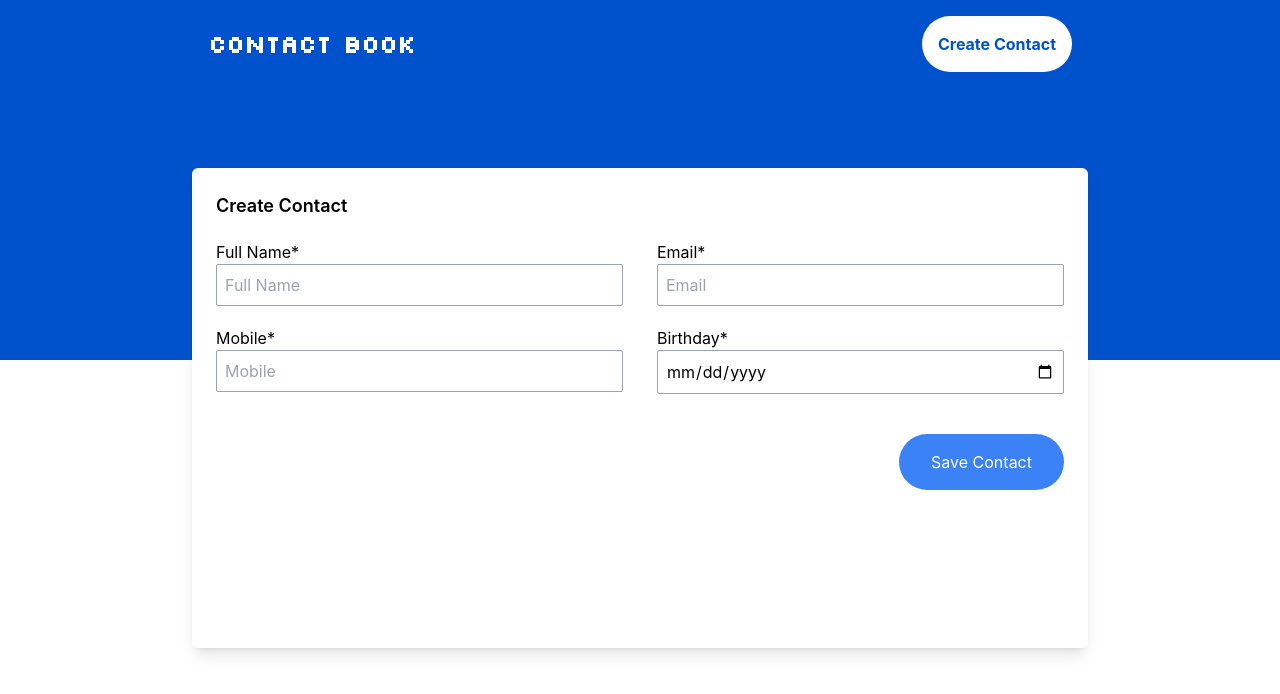
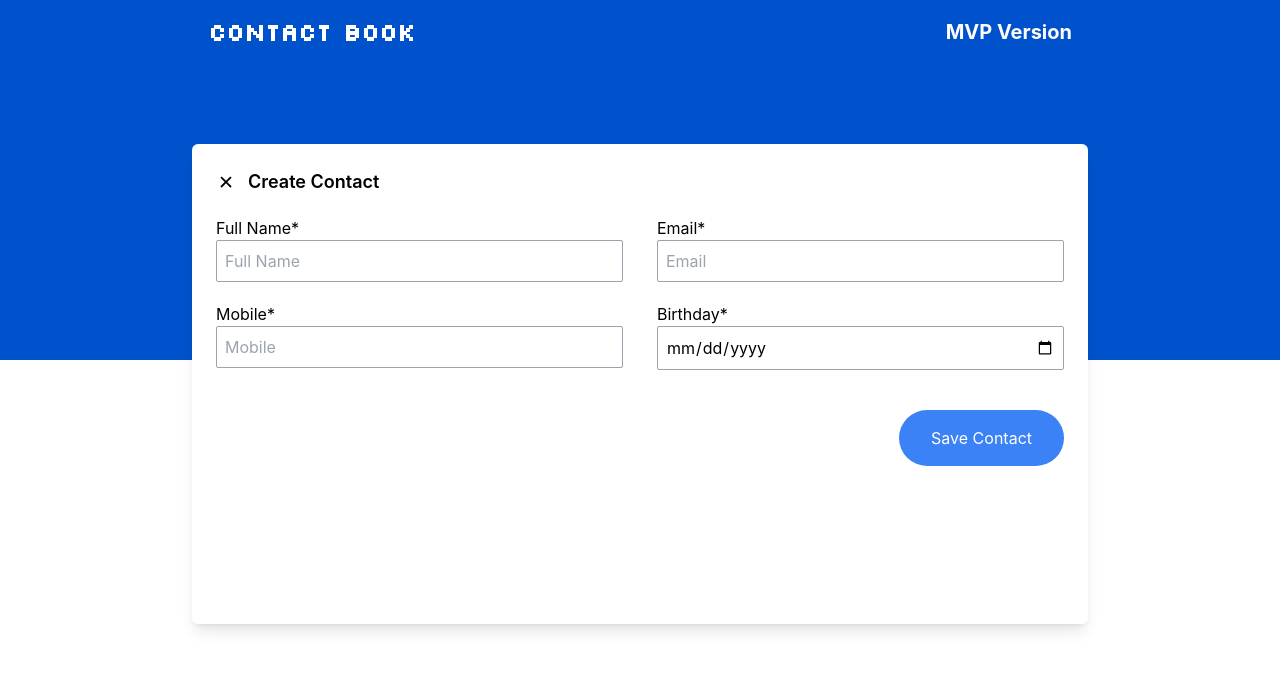
Before and after one commit to keshavsaini2607/address-book, a React (Create React App) app: page / in a window 1280 px wide. Both pictures are taken after a click on the button "Create New Contact". Shown: the top 694 px of the page. Built offline with nearby package versions, Linux system fonts and the light colour scheme; the HTML template or start-up script is replaced by a standard one.

Commit message:
ui update

```diff
--- a/src/components/Canvas/index.jsx
+++ b/src/components/Canvas/index.jsx
@@ -1,18 +1,20 @@
 import React, { useState } from "react";
 import emptyImage from "../../assets/add.svg";
+import ContactList from "../ContactList";
 import Form from "../Form";
 
 const Canvas = ({ contacts }) => {
   const [creating, setCreating] = useState(false);
+  const [isEdit, setIsEdit] = useState(false);
 
   return (
     <div className="bg-white shadow-lg rounded-md w-[70%] h-[60vh] absolute mt-20 left-[15%]">
-      {contacts ? (
-        <h1>Show Contacts</h1>
+      {creating ? (
+        <Form setCreating={setCreating} isEdit={isEdit} setIsEdit={setIsEdit} />
       ) : (
         <React.Fragment>
-          {creating ? (
-            <Form />
+          {contacts ? (
+            <ContactList setCreating={setCreating} setIsEdit={setIsEdit} />
           ) : (
             <div className="flex flex-col items-center justify-center p-8">
               <img
--- /dev/null
+++ b/src/components/ContactList/Contact.jsx
@@ -0,0 +1,29 @@
+import React from "react";
+import { FaUserCircle } from "react-icons/fa";
+import {AiOutlineArrowRight} from 'react-icons/ai';
+
+const Contact = ({ setIsEdit, setCreating }) => {
+  return (
+    <div
+      className="p-3 bg-blue-200 rounded-md w-[48%] flex items-center justify-between cursor-pointer"
+      onClick={() => {
+        setCreating(true);
+        setIsEdit(true);
+      }}
+    >
+      <div className="flex items-center space-x-5">
+        <FaUserCircle size="40px" />
+        <div className="flex flex-col">
+          <span className="font-semibold text-lg">Keshav Saini</span>
+          <span>skeshav162@gmail.com</span>
+        </div>
+      </div>
+      <span className="text-blue-900 text-sm font-bold flex items-center space-x-2">
+        <p>View Contact</p>
+        <AiOutlineArrowRight />
+      </span>
+    </div>
+  );
+};
+
+export default Contact;
--- /dev/null
+++ b/src/components/ContactList/index.jsx
@@ -0,0 +1,17 @@
+import React from 'react'
+import Contact from './Contact'
+
+const ContactList = ({setCreating, setIsEdit}) => {
+  return (
+    <div className='p-4 flex flex-wrap gap-5 justify-between'>
+    <div className='w-full flex justify-end'>
+        <button className='bg-[#0052CC] px-6 py-3 text-white rounded-md' onClick={() => setCreating(true)}>
+            Create New
+        </button>
+    </div>
+        <Contact setCreating={setCreating} setIsEdit={setIsEdit} />
+    </div>
+  )
+}
+
+export default ContactList
--- a/src/components/Form/index.jsx
+++ b/src/components/Form/index.jsx
@@ -1,10 +1,21 @@
 import React from "react";
+import { IoCloseSharp } from "react-icons/io5";
 
-const Form = () => {
+const Form = ({ setCreating, isEdit, setIsEdit }) => {
   return (
     <div className="p-6">
-      <div>
-        <h1 className="text-lg font-semibold">Create Contact</h1>
+      <div className="flex items-center">
+        <IoCloseSharp
+          size="20px"
+          className="mr-3 cursor-pointer"
+          onClick={() => {
+            setCreating(false)
+            setIsEdit(false)
+          }}
+        />
+        <h1 className="text-lg font-semibold">
+          {isEdit ? "Edit" : "Create"} Contact
+        </h1>
       </div>
       <form className="flex flex-wrap justify-between">
         <div className="input-container">
@@ -25,7 +36,9 @@ const Form = () => {
         </div>
       </form>
       <div className="flex justify-end">
-        <button className="p-4 bg-blue-500 text-white px-8 rounded-full mt-10">Save Contact</button>
+        <button className="p-4 bg-blue-500 text-white px-8 rounded-full mt-10">
+          {isEdit ? "Update" : "Save"} Contact
+        </button>
       </div>
     </div>
   );
--- a/src/components/Navbar/index.jsx
+++ b/src/components/Navbar/index.jsx
@@ -4,7 +4,7 @@ const Navbar = () => {
   return (
     <nav className='w-[70%] mx-auto p-4 flex justify-between items-center'>
         <span className='text-2xl font-bold text-white heading'>Contact Book</span>
-        <button className='bg-white text-[#0052CC] p-4 rounded-full font-bold hover:bg-blue-400 hover:delay-150 transition-opacity hover:text-white'>Create Contact</button>
+        <span className='text-xl font-bold text-white'>MVP Version</span>
     </nav>
   )
 }
```
